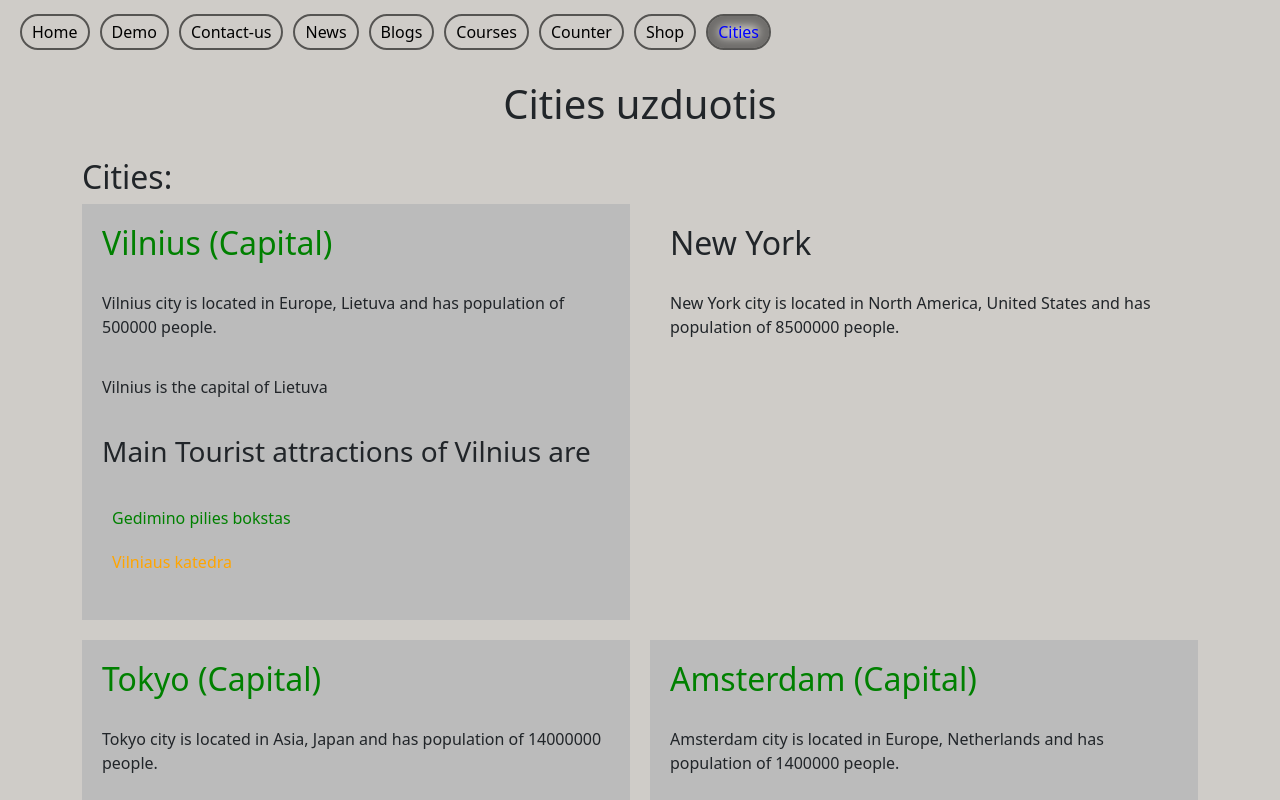
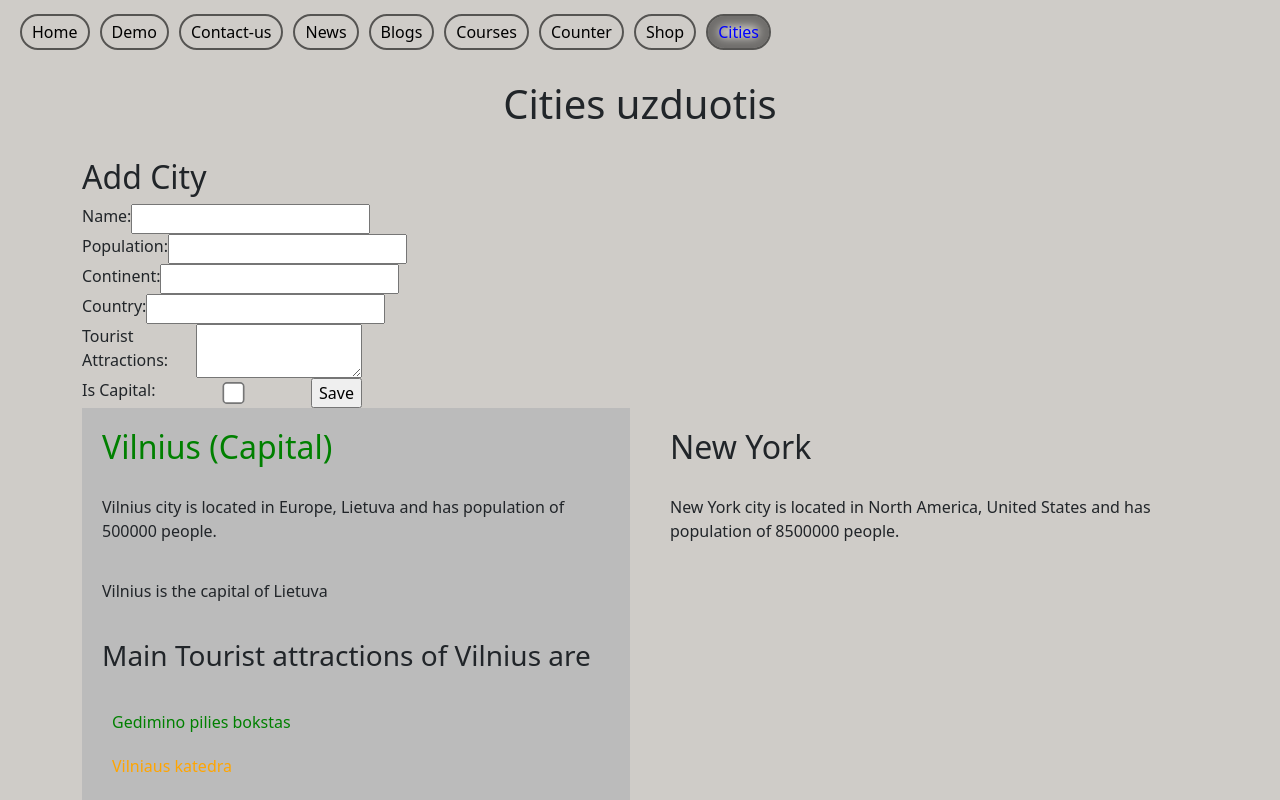
Before and after one commit to Martynas-J/first-react-app, a React (Create React App) app: page /Cities in a window 1280 px wide. Shown: the top 800 px of the page. Built offline with nearby package versions, Linux system fonts and the light colour scheme.

Commit message:
forma cities

```diff
--- a/src/pages/CitiesPage/CitiesPage.css
+++ b/src/pages/CitiesPage/CitiesPage.css
@@ -31,3 +31,10 @@
     grid-column: span 2;
     background-color: white;
 }
+.city-add-form{
+    width: 280px;
+}
+.city-input{
+    display: flex;
+    justify-content: space-between;
+}
--- a/src/pages/CitiesPage/CitiesPage.js
+++ b/src/pages/CitiesPage/CitiesPage.js
@@ -1,4 +1,4 @@
-import React from 'react'
+import React, { useState } from 'react'
 import CityItem from './CityItem';
 import { Container } from 'react-bootstrap';
 
@@ -95,17 +95,76 @@
             touristAttractions: ['Hokkaido Jingu'],
             isCapital: false,
         },
+    ];
+    const [cities, setCities] = useState(citiesData)
 
-    ];
+    const ControlledInput = ({ value, onChange, type, id }) => (
+        <input id={id} type={type} value={value} onChange={(e) => onChange(e.target.value)} />
+    );
+
+    const AddNameForm = () => {
+        const [name, setName] = useState("")
+        const [population, setPopulation] = useState("")
+        const [continent, setContinent] = useState("")
+        const [country, setCountry] = useState("")
+        const [touristAttractionsStr, setTouristAttractionsStr] = useState("")
+        const [isCapital, setIsCapital] = useState(false)
+
+        const addTouristAttractionsHandle = (event) => setTouristAttractionsStr(event.target.value)
+
+        const addCityHandle = (event) => {
+            event.preventDefault();
+            const form = event.target
+            const location = { continent, country }
+            const touristAttractions = touristAttractionsStr.split(",")
+            setCities(prevState => {
+                let newState = [{ name, population, location, touristAttractions, isCapital }, ...prevState]
+                return newState
+            })
+            form.reset()
+        }
+        return (
+            <form className='city-add-form' onSubmit={addCityHandle}>
+                <div className='city-input'>
+                    <label htmlFor='name'>Name:</label>
+                    <ControlledInput value={name} onChange={setName} type="text" id='name' />
+                </div>
+                <div className='city-input'>
+                    <label htmlFor='population'>Population:</label>
+                    <ControlledInput value={population} onChange={setPopulation} type="number" id='population' />
+                </div>
+                <div className='city-input'>
+                    <label htmlFor='continent'>Continent:</label>
+                    <ControlledInput value={continent} onChange={setContinent} type="text" id='continent' />
+                </div>
+                <div className='city-input'>
+                    <label htmlFor='country'>Country:</label>
+                    <ControlledInput value={country} onChange={setCountry} type="text" id='country' />
+                </div>
+                <div className='city-input'>
+                    <label htmlFor='tourist-attractions'>Tourist Attractions:</label>
+                    <textarea id='tourist-attractions' value={touristAttractionsStr} onChange={addTouristAttractionsHandle}></textarea>
+                </div>
+                <div className='city-input'>
+                    <label htmlFor='is-capital'>Is Capital:</label>
+                    <ControlledInput value={isCapital} onChange={setIsCapital} type="checkbox" id='is-capital' />
+                    <input type='submit' value='Save'></input>
+                </div>
+            </form>
+        );
+    };
+
+
     return (
         <div>
             <Container>
                 <h1 className='page-title'>Cities uzduotis</h1>
                 {citiesData.length > 0 ? (
                     <>
-                        <h2>Cities:</h2>
+                        <h2>Add City</h2>
+                        <AddNameForm />
                         <div className="cities-list">
-                            {citiesData.map((city, index) => (
+                            {cities.map((city, index) => (
                                 <CityItem
                                     key={index}
                                     city={city}
@@ -143,3 +202,5 @@
 // 4.2. Jeigu lankytinų vietų yra daugiau, nei viena, tai tekstas turėtų būti daugiskaitoje, pvz. „Main Tourist attractions of Kaunas are".
 // 4.3. Jeigu lankytinų vietų nėra, tai tekstas neturėtų būti atvaizduojamas.
 // 5. Jeigu miestų skaičius nėra porinis, tai paskutinio miesto plotis turi būti 100%, o visų kitų - 50%.
+
+// 6. Sukurti formą, kurioje galima pridėti naują miestą į miestų state masyvą.
```
